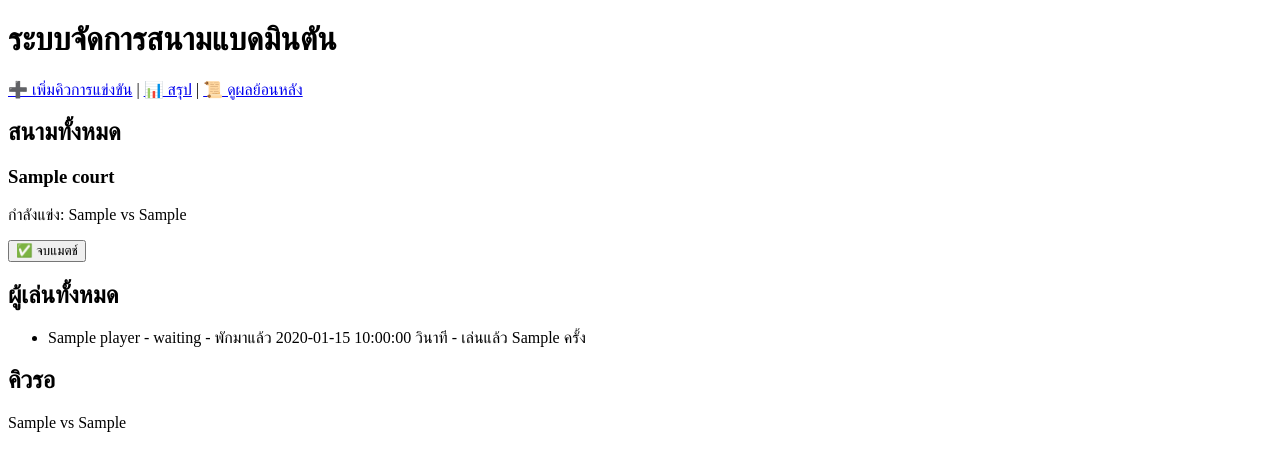
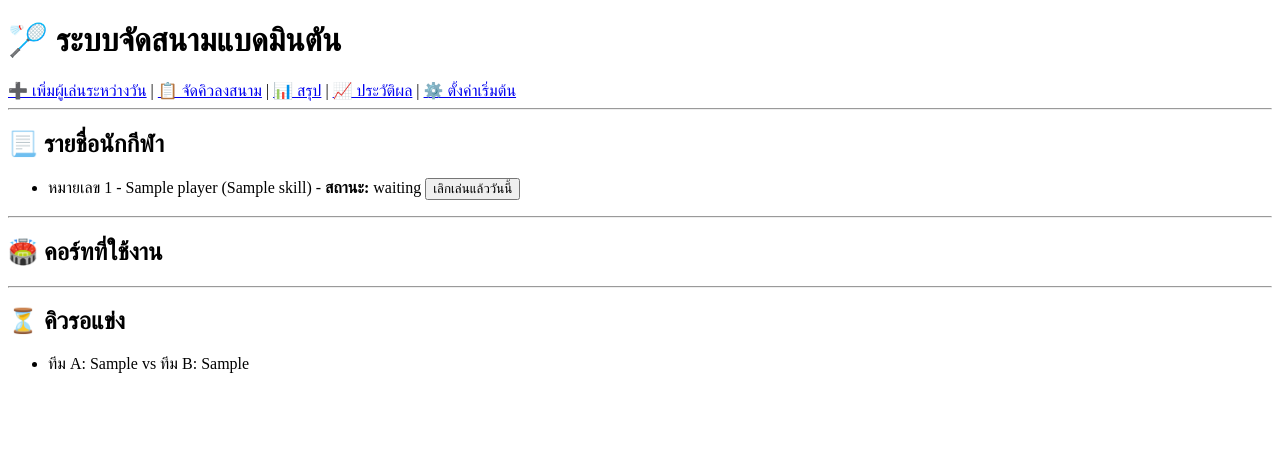
Before and after one commit to CHIRANONT/-, a Flask app: template templates/home.html in a window 1280 px wide. Shown: the top 471 px of the page. Run offline with Flask 3, Linux system fonts and the light colour scheme; the template is opened without the code that fills it: most values are stand-ins (such as "Sample title", 1, 10 or a date in 2020).

Commit message:
Update home.html

```diff
--- a/templates/home.html
+++ b/templates/home.html
@@ -2,41 +2,69 @@
 <html lang="en">
 <head>
     <meta charset="UTF-8">
-    <title>Home</title>
+    <title>หน้าหลัก - ระบบจัดสนามแบดมินตัน</title>
 </head>
 <body>
-    <h1>ระบบจัดการสนามแบดมินตัน</h1>
+    <h1>🏸 ระบบจัดสนามแบดมินตัน</h1>
 
-    <a href="{{ url_for('add_waiting') }}">➕ เพิ่มคิวการแข่งขัน</a> |
-    <a href="{{ url_for('summary') }}">📊 สรุป</a> |
-    <a href="{{ url_for('result_log') }}">📜 ดูผลย้อนหลัง</a>
+    <nav>
+        <a href="{{ url_for('add_player') }}">➕ เพิ่มผู้เล่นระหว่างวัน</a> |
+        <a href="{{ url_for('add_waiting') }}">📋 จัดคิวลงสนาม</a> |
+        <a href="{{ url_for('summary') }}">📊 สรุป</a> |
+        <a href="{{ url_for('result_log') }}">📈 ประวัติผล</a> |
+        <a href="{{ url_for('setup') }}">⚙️ ตั้งค่าเริ่มต้น</a>
+    </nav>
 
-    <h2>สนามทั้งหมด</h2>
-    {% for court in courts %}
-        <h3>{{ court.name }}</h3>
-        {% if court.current_match %}
-            <p>กำลังแข่ง: {{ court.current_match.team_a }} vs {{ court.current_match.team_b }}</p>
-            <form action="{{ url_for('finish_match', court_idx=loop.index0) }}" method="get">
-                <button type="submit">✅ จบแมตช์</button>
-            </form>
-        {% else %}
-            <p>ว่าง</p>
-            <form action="{{ url_for('start_match', court_idx=loop.index0) }}" method="post">
-                <button type="submit">▶️ เริ่มแมตช์</button>
-            </form>
-        {% endif %}
-    {% endfor %}
+    <hr>
 
-    <h2>ผู้เล่นทั้งหมด</h2>
+    <h2>📃 รายชื่อนักกีฬา</h2>
     <ul>
     {% for player in players %}
-        <li>{{ player.name }} - {{ player.status }} - พักมาแล้ว {{ player.rest_time }} วินาที - เล่นแล้ว {{ player.matches_played }} ครั้ง</li>
+        <li>
+            หมายเลข {{ player.number }} - {{ player.name }} ({{ player.skill }}) -
+            <strong>สถานะ:</strong> {{ player.status }}
+            {% if player.status != 'done' %}
+                <form method="POST" action="{{ url_for('mark_done', player_name=player.name) }}" style="display:inline;">
+                    <button type="submit">เลิกเล่นแล้ววันนี้</button>
+                </form>
+            {% endif %}
+        </li>
     {% endfor %}
     </ul>
 
-    <h2>คิวรอ</h2>
-    {% for queue in waiting_queue %}
-        <p>{{ queue.team_a }} vs {{ queue.team_b }}</p>
+    <hr>
+
+    <h2>🏟️ คอร์ทที่ใช้งาน</h2>
+    {% for i, court in enumerate(courts) %}
+        <div style="margin-bottom: 1em;">
+            <h3>คอร์ท {{ court.name }}</h3>
+            {% if court.current_match %}
+                <p><strong>กำลังแข่ง:</strong> {{ court.current_match.team_a }} vs {{ court.current_match.team_b }}</p>
+                <form method="GET" action="{{ url_for('finish_match', court_idx=i) }}">
+                    <button type="submit">จบแมตช์</button>
+                </form>
+            {% else %}
+                <p><em>ว่าง</em></p>
+                <form method="POST" action="{{ url_for('start_match', court_idx=i) }}">
+                    <button type="submit" {% if not waiting_queue %}disabled{% endif %}>เริ่มแมตช์</button>
+                </form>
+            {% endif %}
+        </div>
     {% endfor %}
+
+    <hr>
+
+    <h2>⏳ คิวรอแข่ง</h2>
+    {% if waiting_queue %}
+        <ul>
+        {% for match in waiting_queue %}
+            <li>
+                ทีม A: {{ match.team_a }} vs ทีม B: {{ match.team_b }}
+            </li>
+        {% endfor %}
+        </ul>
+    {% else %}
+        <p><em>ยังไม่มีคิว</em></p>
+    {% endif %}
 </body>
 </html>
```
